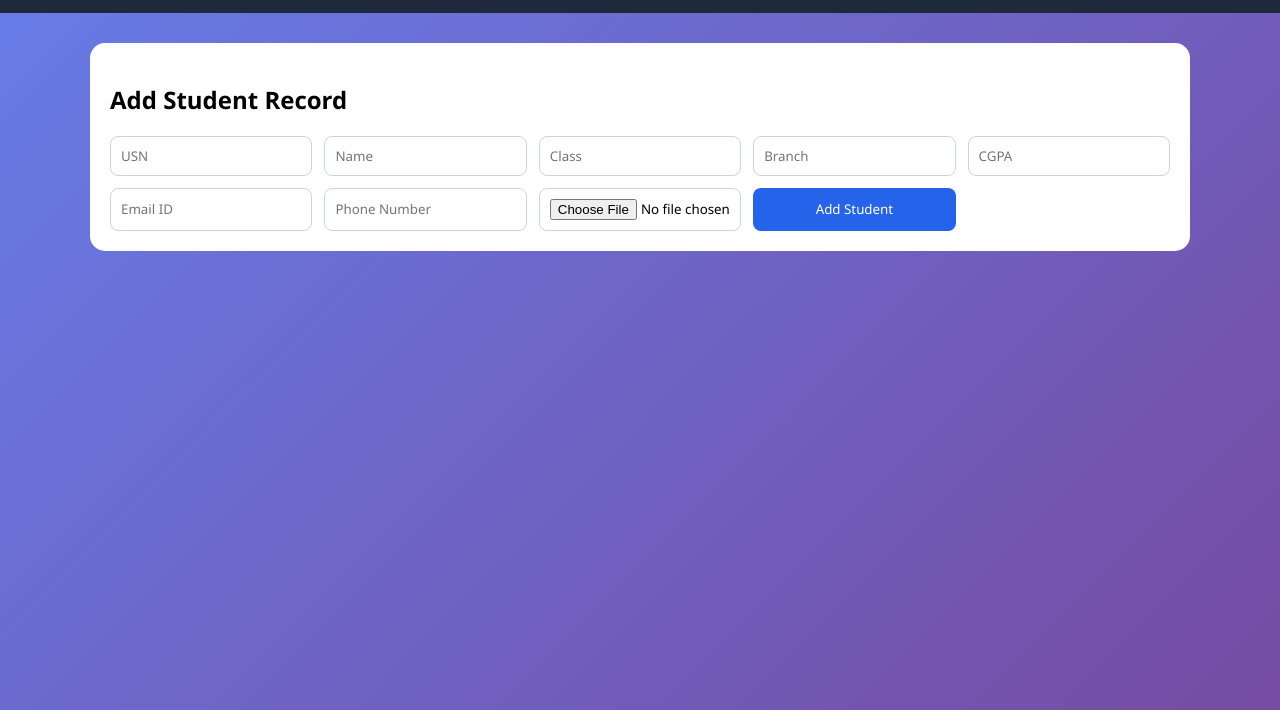
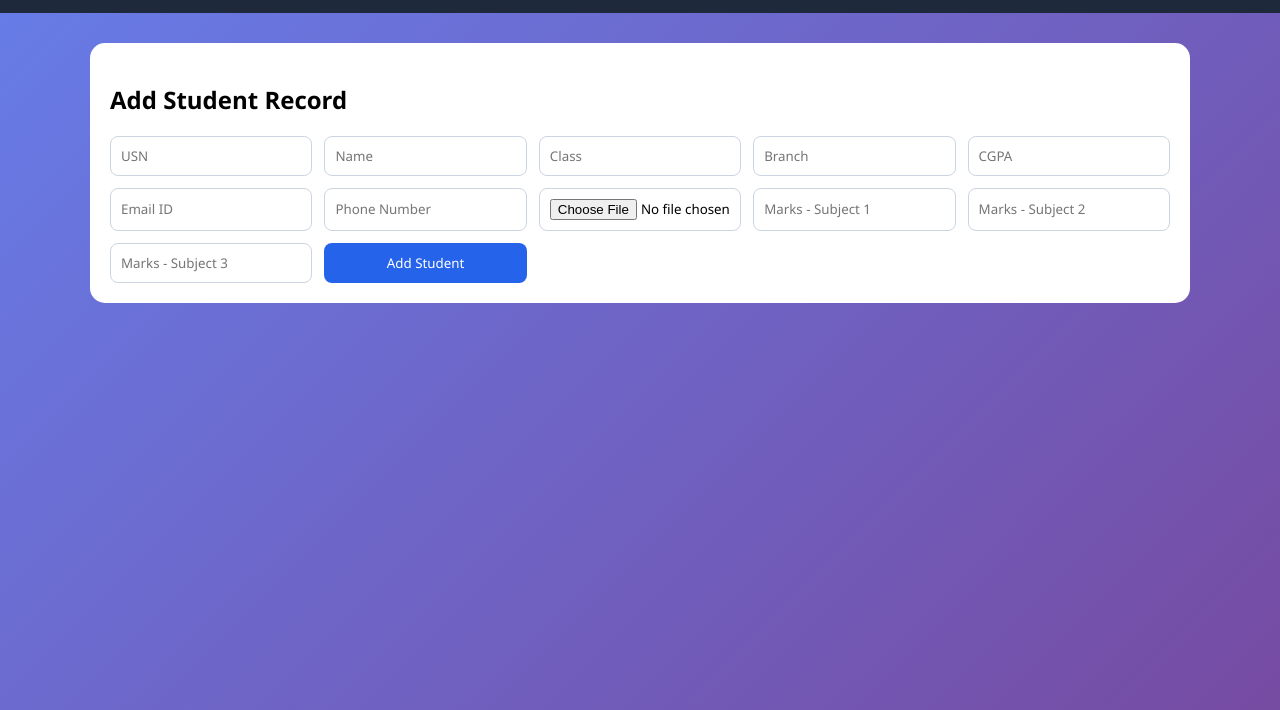
Before and after one commit to jabezblair/student.github.io, a plain HTML site: page add.html in a window 1280 px wide. Shown: the part 90-800 px from the top of the page. Drawn offline with Linux system fonts and the light colour scheme.

Commit message:
add.html

```diff
--- a/add.html
+++ b/add.html
@@ -17,7 +17,7 @@
 <div class="container">
   <h2>Add Student Record</h2>
 
-  <form id="studentForm">
+<form id="studentForm">
     <input required placeholder="USN" id="usn">
     <input required placeholder="Name" id="name">
     <input required placeholder="Class" id="class">
@@ -27,7 +27,12 @@
     <input required placeholder="Phone Number" id="phone">
     <input type="file" id="photo">
 
-    <button>Add Student</button>
+    <!-- New Fields for Marks -->
+    <input required placeholder="Marks - Subject 1" id="marks1" type="number" min="0" max="100">
+    <input required placeholder="Marks - Subject 2" id="marks2" type="number" min="0" max="100">
+    <input required placeholder="Marks - Subject 3" id="marks3" type="number" min="0" max="100">
+
+    <button type="submit">Add Student</button>
   </form>
 </div>
 
```
